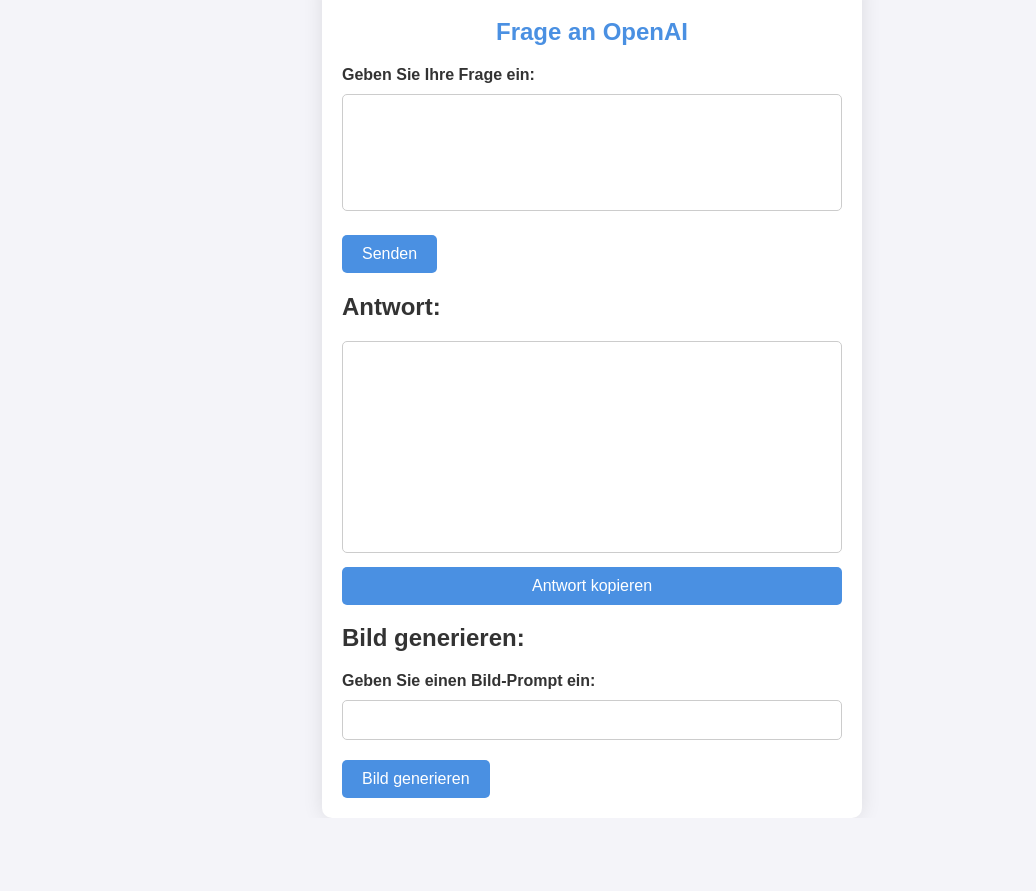
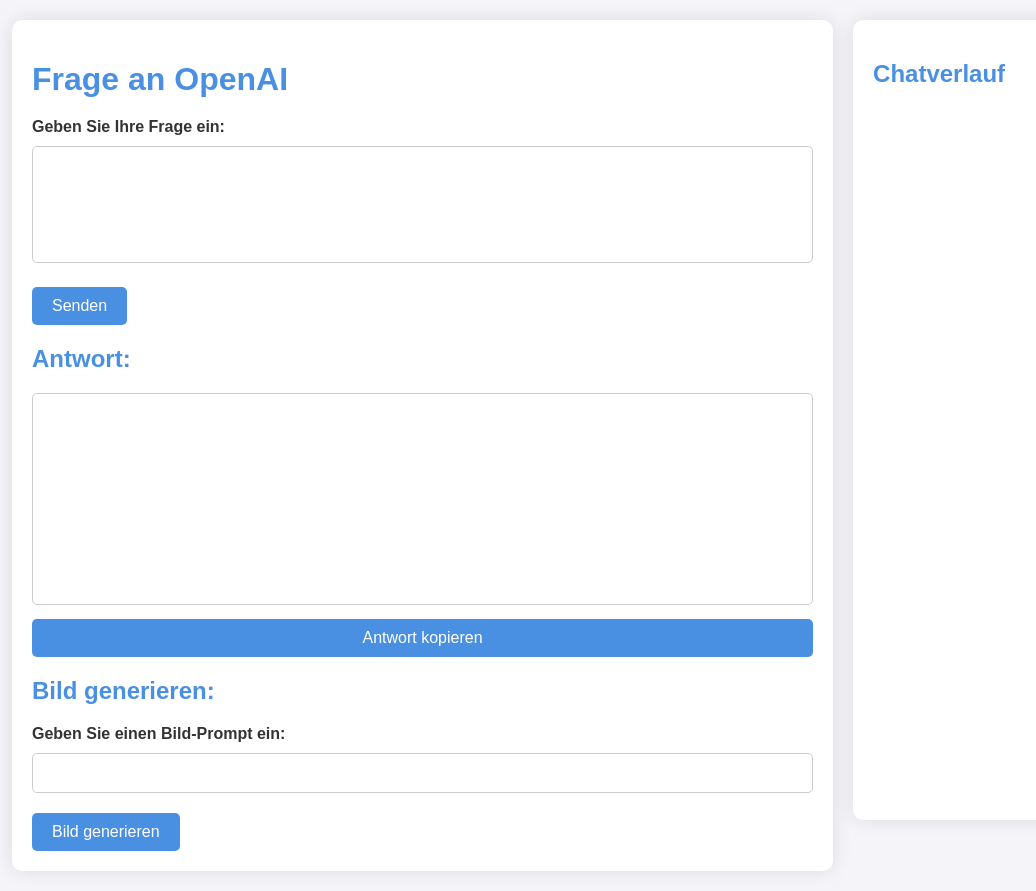
Before and after one commit to kruemmel-python/Flask-OpenAI-Chat-and-Image-Generator, a Flask app: page / in a window 1280 px wide. Shown: the whole page, without its empty margins (48-1084 px from the left). Before the commit the page ends 798 px from the top, so only its background shows below. Run offline with Flask 3, Linux system fonts and the light colour scheme.

Commit message:
Add files via upload

```diff
--- /dev/null
+++ b/static/styles/styles.css
@@ -0,0 +1,117 @@
+body {
+    font-family: Arial, sans-serif;
+    background-color: #f4f4f9;
+    color: #333;
+    margin: 0;
+    padding: 0;
+    display: flex;
+    justify-content: center;
+    align-items: flex-start;
+    height: 100vh;
+}
+
+pre {
+    background-color: #f4f4f9;
+    padding: 10px;
+    border-radius: 5px;
+    overflow-x: auto; /* Ermöglicht horizontales Scrollen, falls der Text breiter als das Container-Element ist */
+    border: 1px solid #ccc;
+}
+
+code {
+    font-family: "Courier New", Courier, monospace;
+    font-size: 14px;
+}
+
+.container {
+    display: flex;
+    flex-direction: row;
+    width: 100%;
+    max-width: 1200px;
+    padding: 20px;
+    box-sizing: border-box;
+}
+
+.main-content {
+    background-color: #fff;
+    padding: 20px;
+    border-radius: 10px;
+    box-shadow: 0 0 20px rgba(0, 0, 0, 0.1);
+    width: 70%;
+    margin-right: 20px;
+}
+
+.chatlog-container {
+    width: 25%;
+    background-color: #fff;
+    padding: 20px;
+    border-radius: 10px;
+    box-shadow: 0 0 20px rgba(0, 0, 0, 0.1);
+    overflow-y: auto;
+    max-height: calc(100vh - 40px);
+}
+.chatlog-container a {
+    display: block;
+    white-space: nowrap; /* Verhindert den Zeilenumbruch innerhalb des Links */
+    overflow: hidden; /* Versteckt den überlaufenden Text */
+    text-overflow: ellipsis; /* Fügt '...' hinzu, wenn der Text zu lang ist */
+    max-width: 100%; /* Setzt die maximale Breite auf den Container */
+}
+
+.chatlog-container ul {
+    list-style-type: none; /* Entfernt die Standard-Aufzählungszeichen */
+    padding-left: 0;
+}
+
+.chatlog-container li {
+    margin-bottom: 10px;
+}
+
+
+h1, h2 {
+    color: #4a90e2;
+    margin-bottom: 20px;
+}
+
+label {
+    font-weight: bold;
+    display: block;
+    margin-bottom: 10px;
+}
+
+textarea, input[type="text"] {
+    width: 100%;
+    padding: 10px;
+    border-radius: 5px;
+    border: 1px solid #ccc;
+    font-size: 16px;
+    margin-bottom: 20px;
+    resize: none;
+    box-sizing: border-box;
+}
+
+input[type="submit"], #copyButton, #downloadImageButton {
+    background-color: #4a90e2;
+    color: #fff;
+    border: none;
+    padding: 10px 20px;
+    font-size: 16px;
+    border-radius: 5px;
+    cursor: pointer;
+    transition: background-color 0.3s;
+}
+
+input[type="submit"]:hover, #copyButton:hover, #downloadImageButton:hover {
+    background-color: #357ABD;
+}
+
+#copyButton, #downloadImageButton {
+    width: 100%;
+    margin-top: -10px;
+}
+
+#generatedImage {
+    margin-top: 20px;
+    max-width: 100%;
+    display: none;
+}
--- a/templates/index.html
+++ b/templates/index.html
@@ -3,74 +3,11 @@
 <head>
     <meta charset="UTF-8">
     <title>OpenAI Flask App</title>
-    <script src="https://code.jquery.com/jquery-3.6.0.min.js"></script>
-    <style>
-        body {
-            font-family: Arial, sans-serif;
-            background-color: #f4f4f9;
-            color: #333;
-            margin: 0;
-            padding: 0;
-            display: flex;
-            justify-content: center;
-            align-items: center;
-            height: 100vh;
-        }
-        .container {
-            background-color: #fff;
-            padding: 20px;
-            border-radius: 10px;
-            box-shadow: 0 0 20px rgba(0, 0, 0, 0.1);
-            width: 500px;
-            max-width: 100%;
-        }
-        h1 {
-            font-size: 24px;
-            color: #4a90e2;
-            margin-bottom: 20px;
-            text-align: center;
-        }
-        label {
-            font-weight: bold;
-            display: block;
-            margin-bottom: 10px;
-        }
-        textarea, input[type="text"] {
-            width: 100%;
-            padding: 10px;
-            border-radius: 5px;
-            border: 1px solid #ccc;
-            font-size: 16px;
-            margin-bottom: 20px;
-            resize: none;
-            box-sizing: border-box;
-        }
-        input[type="submit"], #copyButton, #downloadImageButton {
-            background-color: #4a90e2;
-            color: #fff;
-            border: none;
-            padding: 10px 20px;
-            font-size: 16px;
-            border-radius: 5px;
-            cursor: pointer;
-            transition: background-color 0.3s;
-        }
-        input[type="submit"]:hover, #copyButton:hover, #downloadImageButton:hover {
-            background-color: #357ABD;
-        }
-        #copyButton, #downloadImageButton {
-            width: 100%;
-            margin-top: -10px;
-        }
-        #generatedImage {
-            margin-top: 20px;
-            max-width: 100%;
-            display: none;
-        }
-    </style>
+    <link rel="stylesheet" href="{{ url_for('static', filename='styles/styles.css') }}">
 </head>
 <body>
     <div class="container">
+        <div class="main-content">
             <h1>Frage an OpenAI</h1>
             <form id="promptForm">
                 <label for="prompt">Geben Sie Ihre Frage ein:</label>
@@ -92,49 +29,28 @@
             <img id="generatedImage" src="" alt="Generiertes Bild">
         </div>
 
-    <script>
-        $(document).ready(function () {
-            $('#promptForm').on('submit', function (e) {
-                e.preventDefault();
-                var prompt = $('#prompt').val();
-                $.ajax({
-                    type: 'POST',
-                    url: '/generate_code',
-                    data: { prompt: prompt },
-                    success: function (response) {
-                        $('#response').val(response.code);
-                    }
-                });
-            });
+        <div class="chatlog-container">
+            <h2>Chatverlauf</h2>
+            <ul id="chatlog">
+                {% for date, entries in chatlog.items() %}
+                    <li>
+                        <strong>{{ date }}</strong>
+                        <ul>
+                            {% for entry in entries %}
+                                <li>
+                                    <a href="{{ url_for('view_chat', date=date, index=loop.index0) }}" target="_blank">
+                                        {{ entry.prompt }} -> {{ entry.response }}
+                                    </a>
+                                </li>
+                            {% endfor %}
+                        </ul>
+                    </li>
+                {% endfor %}
+            </ul>
+        </div>
+    </div>
 
-            $('#copyButton').on('click', function () {
-                var responseText = $('#response');
-                responseText.select();
-                document.execCommand('copy');
-                alert('Antwort wurde in die Zwischenablage kopiert!');
-            });
-
-            $('#imageForm').on('submit', function (e) {
-                e.preventDefault();
-                var prompt = $('#imagePrompt').val();
-                $.ajax({
-                    type: 'POST',
-                    url: '/generate_image',
-                    data: { prompt: prompt },
-                    success: function (response) {
-                        if (response.image_url) {
-                            $('#generatedImage').attr('src', response.image_url).show();
-                            $('#downloadImageButton').attr('href', response.image_url).show();
-                        } else {
-                            alert('Fehler bei der Bildgenerierung.');
-                        }
-                    },
-                    error: function () {
-                        alert('Fehler bei der Bildgenerierung.');
-                    }
-                });
-            });
-        });
-    </script>
+    <script src="https://code.jquery.com/jquery-3.6.0.min.js"></script>
+    <script src="{{ url_for('static', filename='styles/scripts.js') }}" defer></script>
 </body>
 </html>
```
Also changed, not shown: static/styles/chatlog.json (added, +14 -0 lines), static/styles/scripts.js (added, +42 -0 lines), templates/chatlog.html (added, +29 -0 lines), templates/view_chat.html (added, +17 -0 lines). Lines whose indentation alone changed are shown as unchanged.
